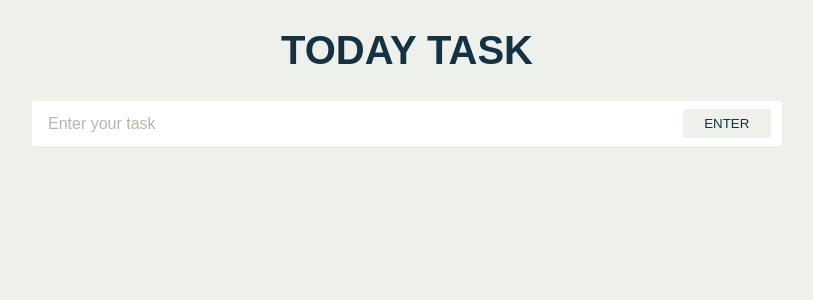
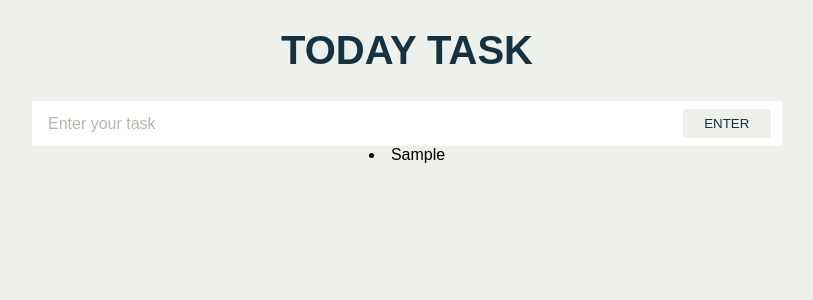
Before and after one commit to SutheeDev/TodayTask, a React (Vite) app in the folder client/: page / in a window 1280 px wide. Both pictures are taken after typing "Sample" into the empty fields and a click on the button "ENTER". Shown: the top 300 px of the page, without its empty margins (233-1046 px from the left). Built offline with nearby package versions, Linux system fonts and the light colour scheme.

Commit message:
iterated over allTask and return each task

```diff
--- a/client/src/App.tsx
+++ b/client/src/App.tsx
@@ -25,6 +25,9 @@ const App: React.FC = () => {
     <div className="app">
       <h1 className="heading">today task</h1>
       <InputField task={task} setTask={setTask} handleAddTask={handleAddTask} />
+      {allTask.map((singleTask) => (
+        <li>{singleTask.task}</li>
+      ))}
     </div>
   );
 };
--- a/client/src/components/InputField.tsx
+++ b/client/src/components/InputField.tsx
@@ -6,7 +6,7 @@ interface Props {
 
 const InputField = ({ task, setTask, handleAddTask }: Props) => {
   return (
-    <form className="input" onSubmit={handleAddTask}>
+    <form className="input" onSubmit={(e) => handleAddTask(e)}>
       <input
         type="input"
         placeholder="Enter your task"
```
